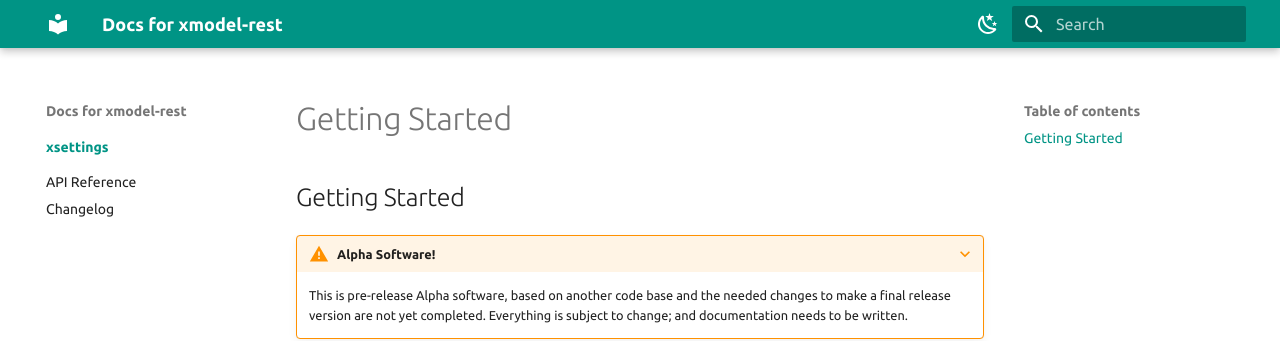
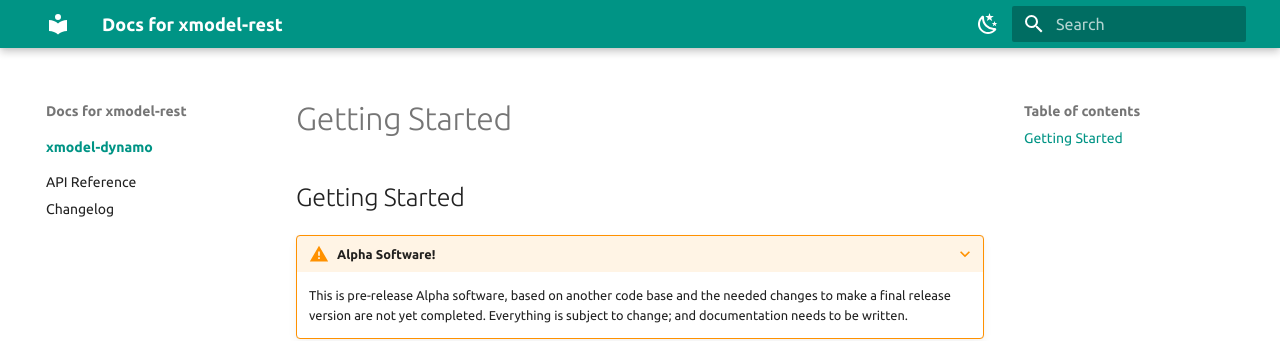
Before and after one commit to xyngular/py-xdynamo, an MkDocs documentation site: the page built from docs/index.md, in a window 1280 px wide. Shown: the top 341 px of the page. Built offline with MkDocs 1.6.1 and Material for MkDocs 9.7.7, drawn with Linux system fonts in a browser that asks for light colours; the version menu is left out.

```diff
--- a/mkdocs.yml
+++ b/mkdocs.yml
@@ -4,9 +4,9 @@ site_name: Docs for xmodel-rest
 dev_addr: 127.0.0.1:7000
 
 nav:
-  - xsettings:
+  - xmodel-dynamo:
     - index.md
-  - API Reference: api/xmodel_rest/" target="_blank
+  - API Reference: api/xmodel_dynamo/" target="_blank
   - Changelog: changelog.md
 
 theme:
--- a/pyproject.toml
+++ b/pyproject.toml
@@ -5,8 +5,11 @@ description = "Use dynamo with xmodel objects."
 authors = ["Josh Orr <josh@orr.blue>"]
 packages = [{include = "xmodel_dynamo"}]
 readme = "README.md"
-license = "The Unlicense (Unlicense)"
 repository = "https://github.com/xyngular/py-xmodel-rest"
+classifiers = [
+    "Topic :: Software Development :: Libraries :: Python Modules",
+    "License :: OSI Approved :: The Unlicense (Unlicense)"
+]
 
 [tool.poetry.dependencies]
 python = "~3.8"
```
